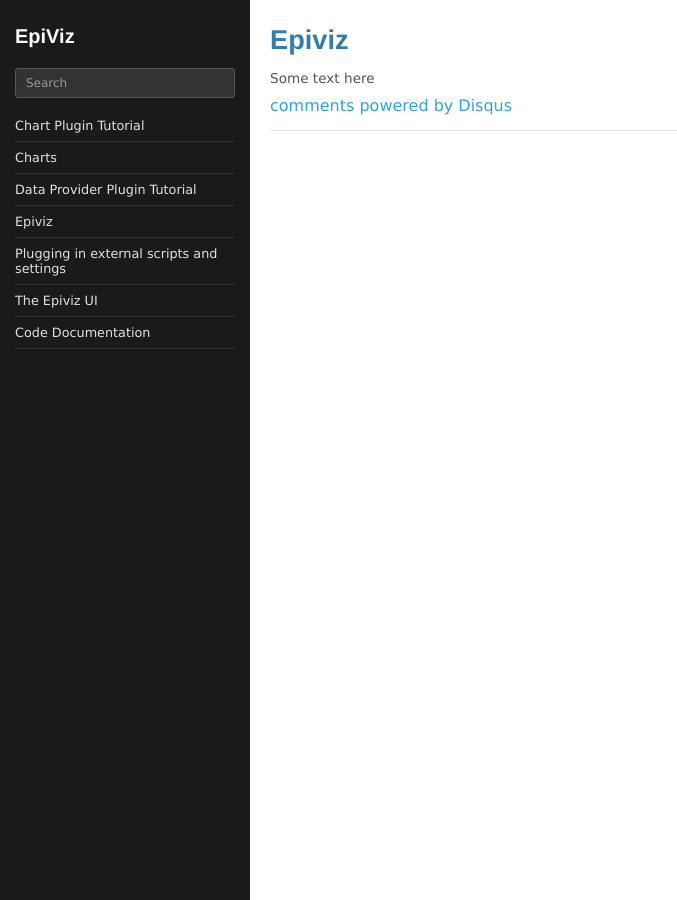
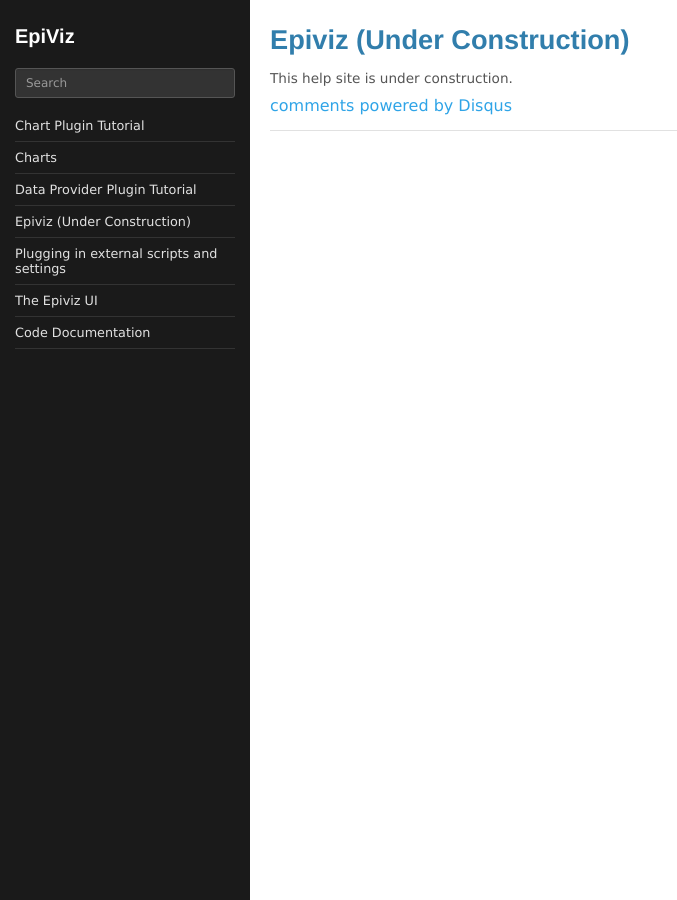
Before and after one commit to epiviz/epiviz.github.io.old, a Jekyll site: the page built from index.md, in a window 1280 px wide. Shown: the whole page, without its empty margins (0-677 px from the left). Built offline with Jekyll 4.4.1, drawn with Linux system fonts in a browser that asks for light colours; Markdown is read by kramdown in place of the engine named in the settings; comment, search, counter and statistics services are not loaded.

Commit message:
Update index.md

```diff
--- a/index.md
+++ b/index.md
@@ -1,6 +1,6 @@
 ---
 layout: default
-title: Epiviz
+title: Epiviz (Under Construction)
 ---
 
-Some text here
+This help site is under construction.
```
